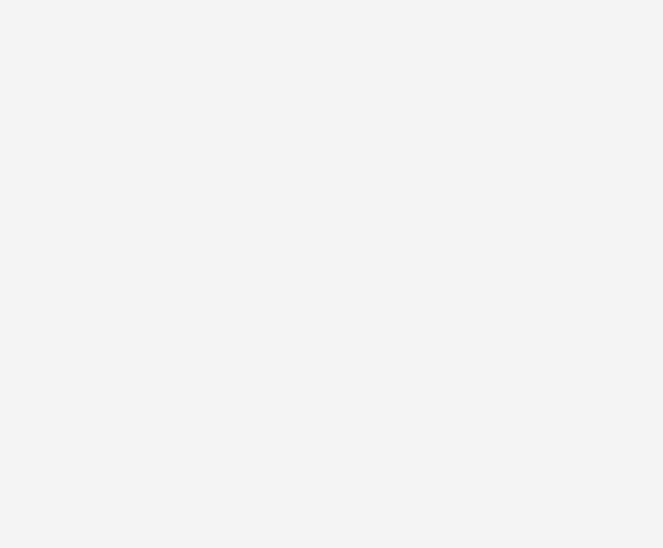
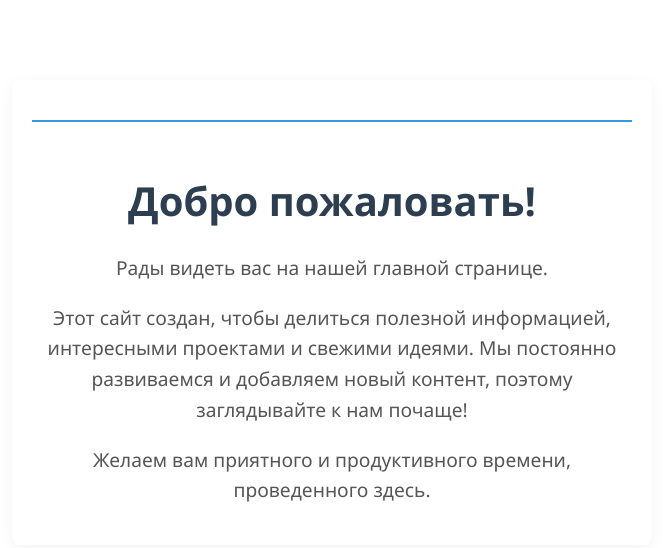
Before and after one commit to gushchev/gushchev565903, a plain HTML site: page index.html in a window 1280 px wide. Shown: the whole page, without its empty margins (308-971 px from the left). Drawn offline with Linux system fonts and the light colour scheme.

Commit message:
Update index.html

```diff
--- a/index.html
+++ b/index.html
@@ -3,17 +3,45 @@
 <head>
     <meta charset="UTF-8">
     <meta name="viewport" content="width=device-width, initial-scale=1.0">
-    <title>gushchev565903.osinthijacking.itmo.xyz</title>
+    <title>Приветствие на сайте</title>
     <style>
         body {
-            font-family: Arial, sans-serif;
+            font-family: 'Segoe UI', Tahoma, Geneva, Verdana, sans-serif;
+            line-height: 1.6;
+            background-color: #f9f9f9;
+            color: #333;
+            max-width: 600px;
+            margin: 80px auto;
+            padding: 20px;
             text-align: center;
-            margin-top: 50px;
-            background-color: #f4f4f4;
+            border-radius: 8px;
+            box-shadow: 0 4px 15px rgba(0,0,0,0.05);
+            background: #ffffff;
         }
         h1 {
-            color: #333;
+            color: #2c3e50;
+            font-size: 2.5em;
+            margin-bottom: 20px;
+        }
+        p {
+            font-size: 1.2em;
+            color: #555;
+        }
+        .welcome-box {
+            border-top: 2px solid #3498db;
+            padding-top: 20px;
+            margin-top: 20px;
         }
     </style>
 </head>
 <body>
+
+    <div class="welcome-box">
+        <h1>Добро пожаловать!</h1>
+        <p>Рады видеть вас на нашей главной странице.</p>
+        <p>Этот сайт создан, чтобы делиться полезной информацией, интересными проектами и свежими идеями. Мы постоянно развиваемся и добавляем новый контент, поэтому заглядывайте к нам почаще!</p>
+        <p>Желаем вам приятного и продуктивного времени, проведенного здесь.</p>
+    </div>
+
+</body>
+</html>
```
